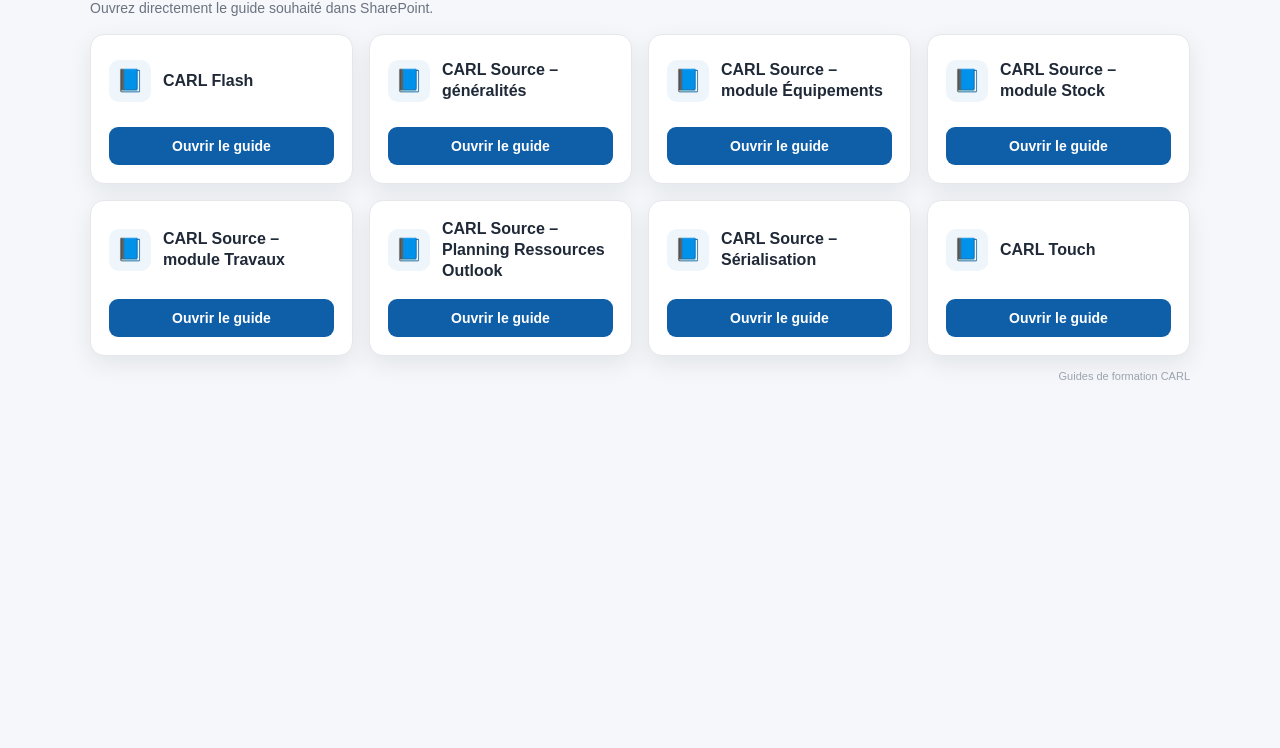
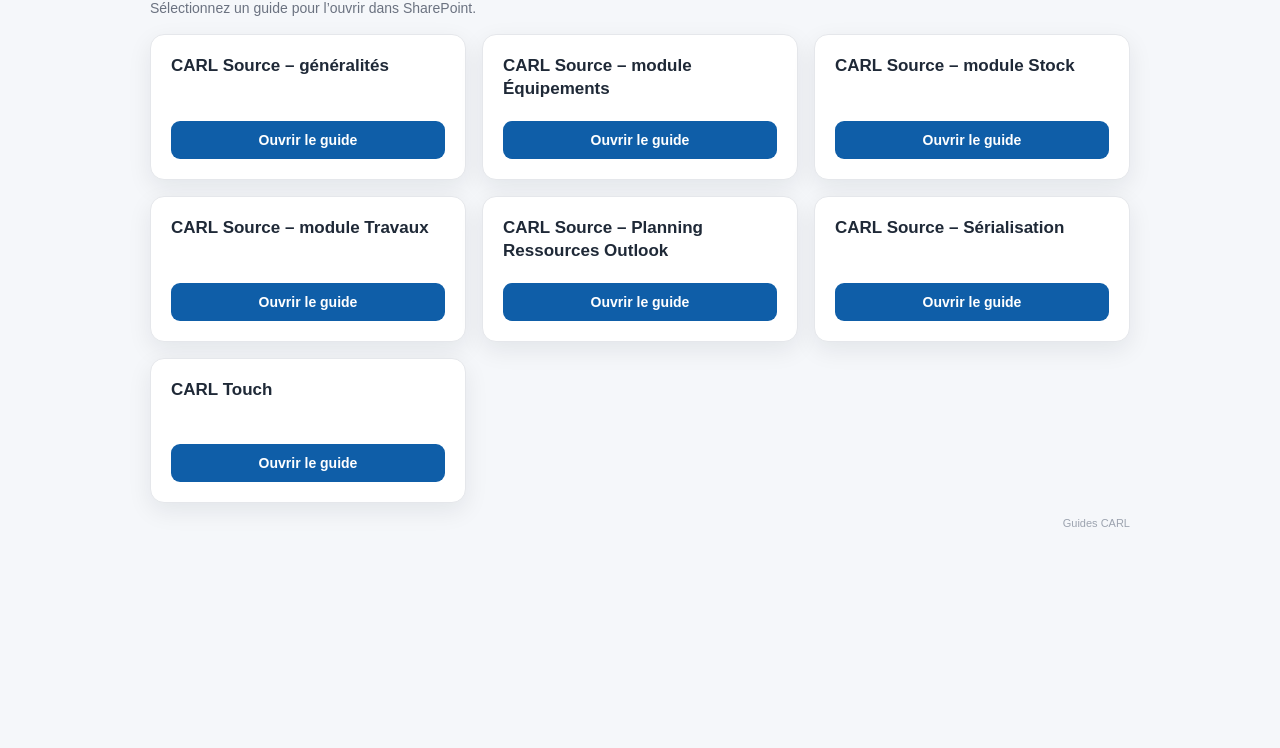
Before and after one commit to samuelbgn/carl-catalogues, a plain HTML site: page guides.html in a window 1280 px wide. Shown: the part 52-800 px from the top of the page. Drawn offline with Linux system fonts and the light colour scheme.

Commit message:
Refactor guides.html structure and content

```diff
--- a/guides.html
+++ b/guides.html
@@ -1,41 +1,18 @@
-<!DOCTYPE html>
-<html lang="fr">
-<head>
-  <meta charset="UTF-8" />
-  <meta name="viewport" content="width=device-width, initial-scale=1.0" />
-  <meta name="referrer" content="no-referrer" />
-  <title>Guides de formation CARL</title>
-  <style>
-    :root{
-      --bg:#f5f7fa;--card:#fff;--text:#1f2937;--muted:#6b7280;--border:#e5e7eb;
-      --primary:#0f5ea8;--primary-hover:#0b4d8a;--shadow:0 8px 24px rgba(15,23,42,.08);
-    }
-    *{box-sizing:border-box}html,body{margin:0;padding:0;min-height:100%;font-family:Arial,Helvetica,sans-serif;background:var(--bg);color:var(--text)}
-    body{padding:18px}.page{width:100%;max-width:1100px;margin:0 auto}.header{margin-bottom:18px}.header h1{margin:0 0 6px;font-size:24px}.header p{margin:0;color:var(--muted);font-size:14px}
-    .grid{display:grid;grid-template-columns:repeat(auto-fit,minmax(260px,1fr));gap:16px}
-    .card{background:var(--card);border:1px solid var(--border);border-radius:14px;padding:18px;box-shadow:var(--shadow);display:flex;flex-direction:column;min-height:150px}
-    .doc-head{display:flex;align-items:center;gap:12px;flex:1;margin-bottom:18px}.doc-icon{width:42px;height:42px;border-radius:10px;background:#eef5fb;display:flex;align-items:center;justify-content:center;font-size:22px;flex:0 0 auto}
-    .card h2{margin:0;font-size:16px;line-height:1.3}.button{display:block;text-align:center;text-decoration:none;border-radius:9px;padding:11px 14px;background:var(--primary);color:#fff;font-size:14px;font-weight:700}.button:hover{background:var(--primary-hover)}
-    .footer{margin-top:14px;color:#9ca3af;font-size:11px;text-align:right}@media(max-width:600px){body{padding:12px}.header h1{font-size:20px}}
-  </style>
-</head>
-<body>
-<main class="page">
-  <section class="header">
-    <h1>Guides de formation CARL</h1>
-    <p>Ouvrez directement le guide souhaité dans SharePoint.</p>
-  </section>
-  <section class="grid">
-    <article class="card"><div class="doc-head"><div class="doc-icon">📘</div><h2>CARL Flash</h2></div><a class="button" target="_blank" rel="noopener noreferrer" href="https://satomch.sharepoint.com/sites/projetgmao/Shared%20Documents/General/Guides%20de%20formation/CARL%20Flash.docx">Ouvrir le guide</a></article>
-    <article class="card"><div class="doc-head"><div class="doc-icon">📘</div><h2>CARL Source – généralités</h2></div><a class="button" target="_blank" rel="noopener noreferrer" href="https://satomch.sharepoint.com/sites/projetgmao/Shared%20Documents/General/Guides%20de%20formation/CARL%20Source%20-%20g%C3%A9n%C3%A9ralit%C3%A9s.docx">Ouvrir le guide</a></article>
-    <article class="card"><div class="doc-head"><div class="doc-icon">📘</div><h2>CARL Source – module Équipements</h2></div><a class="button" target="_blank" rel="noopener noreferrer" href="https://satomch.sharepoint.com/sites/projetgmao/Shared%20Documents/General/Guides%20de%20formation/CARL%20Source%20-%20module%20Equipements.docx">Ouvrir le guide</a></article>
-    <article class="card"><div class="doc-head"><div class="doc-icon">📘</div><h2>CARL Source – module Stock</h2></div><a class="button" target="_blank" rel="noopener noreferrer" href="https://satomch.sharepoint.com/sites/projetgmao/Shared%20Documents/General/Guides%20de%20formation/CARL%20Source%20-%20module%20Stock.docx">Ouvrir le guide</a></article>
-    <article class="card"><div class="doc-head"><div class="doc-icon">📘</div><h2>CARL Source – module Travaux</h2></div><a class="button" target="_blank" rel="noopener noreferrer" href="https://satomch.sharepoint.com/sites/projetgmao/Shared%20Documents/General/Guides%20de%20formation/CARL%20Source%20-%20module%20Travaux.docx">Ouvrir le guide</a></article>
-    <article class="card"><div class="doc-head"><div class="doc-icon">📘</div><h2>CARL Source – Planning Ressources Outlook</h2></div><a class="button" target="_blank" rel="noopener noreferrer" href="https://satomch.sharepoint.com/sites/projetgmao/Shared%20Documents/General/Guides%20de%20formation/CARL%20Source%20-%20Planning%20Ressources%20Outlook.docx">Ouvrir le guide</a></article>
-    <article class="card"><div class="doc-head"><div class="doc-icon">📘</div><h2>CARL Source – Sérialisation</h2></div><a class="button" target="_blank" rel="noopener noreferrer" href="https://satomch.sharepoint.com/sites/projetgmao/Shared%20Documents/General/Guides%20de%20formation/CARL%20Source%20-%20S%C3%A9rialisation.docx">Ouvrir le guide</a></article>
-    <article class="card"><div class="doc-head"><div class="doc-icon">📘</div><h2>CARL Touch</h2></div><a class="button" target="_blank" rel="noopener noreferrer" href="https://satomch.sharepoint.com/sites/projetgmao/Shared%20Documents/General/Guides%20de%20formation/CARL%20Touch.docx">Ouvrir le guide</a></article>
-  </section>
-  <div class="footer">Guides de formation CARL</div>
-</main>
-</body>
-</html>
+<!doctype html><html lang="fr"><head><meta charset="utf-8"><meta name="viewport" content="width=device-width,initial-scale=1">
+<title>Guides de formation</title><style>
+:root{--bg:#f5f7fa;--card:#fff;--text:#1f2937;--muted:#6b7280;--border:#e5e7eb;--primary:#0f5ea8;--hover:#0b4d8a}
+*{box-sizing:border-box}body{margin:0;padding:18px;background:var(--bg);color:var(--text);font-family:Arial,Helvetica,sans-serif}
+.page{max-width:980px;margin:auto}header{margin-bottom:18px}h1{margin:0 0 6px;font-size:24px}header p{margin:0;color:var(--muted);font-size:14px}
+.grid{display:grid;grid-template-columns:repeat(auto-fit,minmax(260px,1fr));gap:16px}
+.card{background:var(--card);border:1px solid var(--border);border-radius:14px;padding:20px;box-shadow:0 8px 24px rgba(15,23,42,.08);display:flex;flex-direction:column;min-height:145px}
+.card h2{margin:0 0 20px;font-size:17px;line-height:1.35;flex:1}
+.btn{display:block;text-align:center;text-decoration:none;border-radius:9px;padding:11px 14px;background:var(--primary);color:#fff;font-size:14px;font-weight:700}
+.btn:hover{background:var(--hover)}footer{margin-top:14px;color:#9ca3af;font-size:11px;text-align:right}
+@media(max-width:600px){body{padding:12px}h1{font-size:20px}}
+</style></head><body><main class="page"><header><h1>Guides de formation</h1><p>Sélectionnez un guide pour l’ouvrir dans SharePoint.</p></header><section class="grid"><article class="card"><h2>CARL Source – généralités</h2><a class="btn" href="https://satomch.sharepoint.com/:w:/r/sites/projetgmao/Shared%20Documents/General/Guides%20de%20formation/CARL%20Source%20-%20g%C3%A9n%C3%A9ralit%C3%A9s.docx?d=w88f843a59951463b899d285cb7a6cb44&amp;csf=1&amp;web=1&amp;e=9UksXc" target="_blank" rel="noopener noreferrer">Ouvrir le guide</a></article>
+<article class="card"><h2>CARL Source – module Équipements</h2><a class="btn" href="https://satomch.sharepoint.com/:w:/r/sites/projetgmao/Shared%20Documents/General/Guides%20de%20formation/CARL%20Source%20-%20module%20Equipements.docx?d=wc2a571800e1f4956b7ad7cef112ca73e&amp;csf=1&amp;web=1&amp;e=PVZCRh" target="_blank" rel="noopener noreferrer">Ouvrir le guide</a></article>
+<article class="card"><h2>CARL Source – module Stock</h2><a class="btn" href="https://satomch.sharepoint.com/:w:/r/sites/projetgmao/Shared%20Documents/General/Guides%20de%20formation/CARL%20Source%20-%20module%20Stock.docx?d=w2f8fbc08784a48afb75ff174516a384b&amp;csf=1&amp;web=1&amp;e=x5Wykd" target="_blank" rel="noopener noreferrer">Ouvrir le guide</a></article>
+<article class="card"><h2>CARL Source – module Travaux</h2><a class="btn" href="https://satomch.sharepoint.com/:w:/r/sites/projetgmao/Shared%20Documents/General/Guides%20de%20formation/CARL%20Source%20-%20module%20Travaux.docx?d=w5cc4c9c68dbb4a2a92d2d6f570d20327&amp;csf=1&amp;web=1&amp;e=KMlSRU" target="_blank" rel="noopener noreferrer">Ouvrir le guide</a></article>
+<article class="card"><h2>CARL Source – Planning Ressources Outlook</h2><a class="btn" href="https://satomch.sharepoint.com/:w:/r/sites/projetgmao/Shared%20Documents/General/Guides%20de%20formation/CARL%20Source%20-%20Planning%20Ressources%20Outlook.docx?d=w9689067aaf8a412983983178e5f21c10&amp;csf=1&amp;web=1&amp;e=Nvs627" target="_blank" rel="noopener noreferrer">Ouvrir le guide</a></article>
+<article class="card"><h2>CARL Source – Sérialisation</h2><a class="btn" href="https://satomch.sharepoint.com/:w:/r/sites/projetgmao/Shared%20Documents/General/Guides%20de%20formation/CARL%20Source%20-%20S%C3%A9rialisation.docx?d=w7f60be8ee0d04a8cbb99972fff4c073b&amp;csf=1&amp;web=1&amp;e=BJRNPf" target="_blank" rel="noopener noreferrer">Ouvrir le guide</a></article>
+<article class="card"><h2>CARL Touch</h2><a class="btn" href="https://satomch.sharepoint.com/:w:/r/sites/projetgmao/Shared%20Documents/General/Guides%20de%20formation/CARL%20Touch.docx?d=w5d4f4f41238a426da174218bde852295&amp;csf=1&amp;web=1&amp;e=AQHLyY" target="_blank" rel="noopener noreferrer">Ouvrir le guide</a></article></section><footer>Guides CARL</footer></main></body></html>
```
